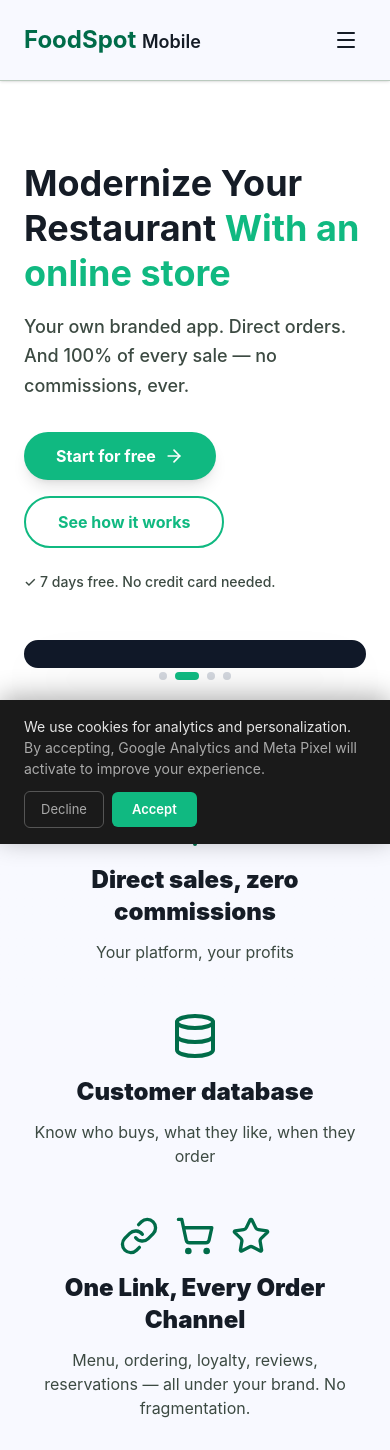
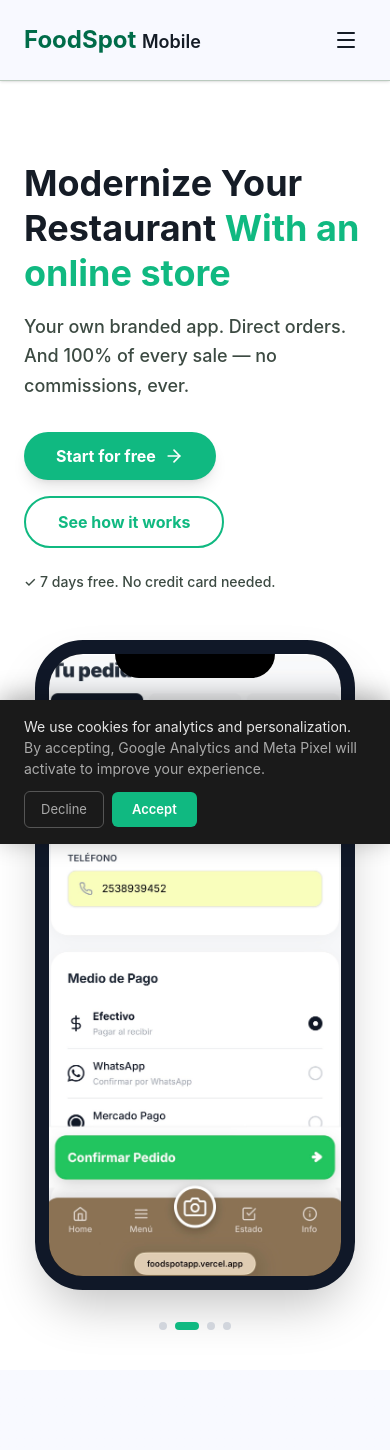
Before and after one commit to hikaribrandan3-code/foodspot-new-landing-page-, a React (Vite) app: page / in a window 390 px wide. Shown: the top 1450 px of the page. Built offline with nearby package versions, Linux system fonts and the light colour scheme; a web font is replaced by a local one.

Commit message:
Fix phone sizing to display images

```diff
--- a/src/components/MainSections.tsx
+++ b/src/components/MainSections.tsx
@@ -224,8 +224,8 @@ function AnimatedPhoneShowcase() {
 
   // Phone size: full on mobile, slightly smaller on desktop
   const phoneSize = isMobile
-    ? "relative w-full max-w-sm h-auto"
-    : "relative w-80 h-auto";
+    ? "relative w-80 h-[650px]"
+    : "relative w-80 h-[650px]";
 
   return (
     <div className={phoneSize}>
```
